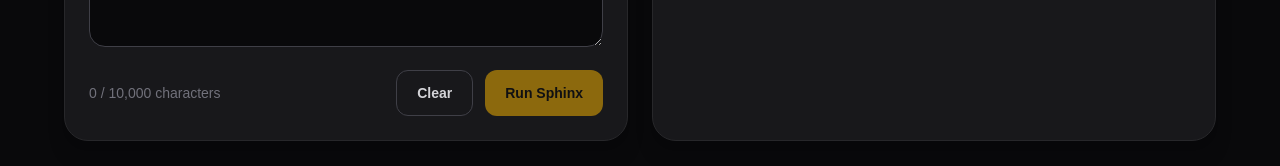
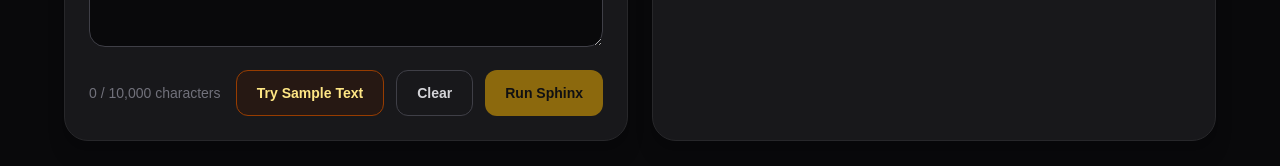
Before and after one commit to trmitchell95-oss/5cores, a Next.js app: page /sphinx in a window 1280 px wide. Shown: the part 1228-1394 px from the top of the page. Built offline with nearby package versions, Linux system fonts and the light colour scheme; no server answers.

Commit message:
Add Sphinx sample text button

```diff
--- a/app/sphinx/page.tsx
+++ b/app/sphinx/page.tsx
@@ -29,6 +29,11 @@ const strictnessOptions = [
   { value: "BRUTAL", label: "Brutal" },
   { value: "MURDER MODE", label: "Murder Mode" },
 ];
+const SPHINX_SAMPLE_TEXT = `At our organization, we are deeply passionate about leveraging innovative solutions to empower individuals and communities in meaningful and impactful ways. Our mission is rooted in a commitment to excellence, authenticity, and transformative engagement, ensuring that every stakeholder feels seen, heard, and valued throughout the process.
+
+By embracing a forward-thinking approach, we seek to create dynamic opportunities that foster growth, collaboration, and long-term success. We believe that through intentional action, strategic alignment, and a culture of continuous improvement, we can unlock potential, inspire change, and build a brighter future for everyone involved.
+
+This initiative is more than a project. It is a journey toward possibility, purpose, and progress. Together, we can move beyond challenges, celebrate shared values, and create outcomes that resonate with meaning, compassion, and sustainable impact.`;
 
 function extractDocxParagraphText(paragraph: Element) {
   const pieces: string[] = [];
@@ -520,6 +525,20 @@ export default function SphinxPage() {
     setUploadedFileName("");
   }
 
+  function loadSampleText() {
+    setTitle("SPHINX Sample Text");
+    setText(SPHINX_SAMPLE_TEXT);
+    setMode("GENERAL");
+    setStrictness("BRUTAL");
+    setReport("");
+    setError("");
+    setCopied("");
+    setStrongerVersion("");
+    setSavedId("");
+    setSaveMessage("");
+    setUploadedFileName("");
+  }
+
   return (
     <main className="min-h-screen bg-zinc-950 px-6 py-10 text-zinc-100">
       <div className="mx-auto max-w-6xl">
@@ -678,6 +697,15 @@ export default function SphinxPage() {
 
               <div className="flex flex-wrap gap-3">
                 <button
+                  onClick={loadSampleText}
+                  disabled={loading}
+                  type="button"
+                  className="rounded-xl border border-amber-800 bg-amber-950/30 px-5 py-3 text-sm font-bold text-amber-200 hover:border-amber-400 hover:text-amber-100 disabled:cursor-not-allowed disabled:opacity-50"
+                >
+                  Try Sample Text
+                </button>
+
+                <button
                   onClick={clearAll}
                   type="button"
                   className="rounded-xl border border-zinc-700 px-5 py-3 text-sm font-semibold text-zinc-300 hover:border-zinc-500 hover:text-white"
```
